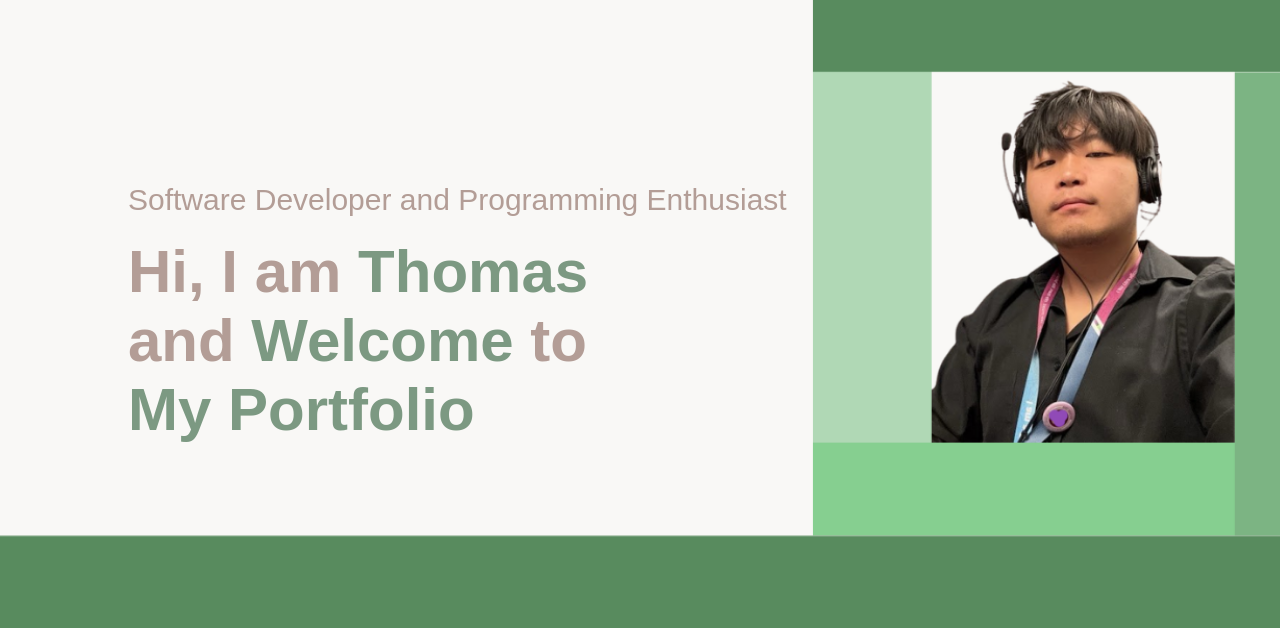
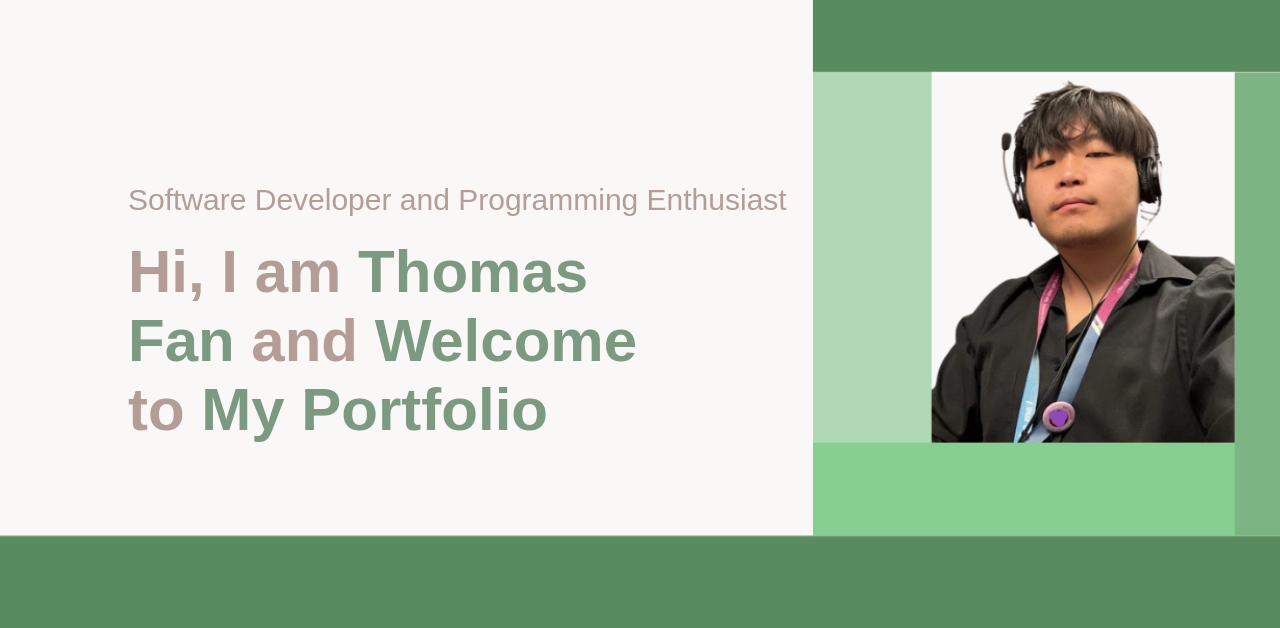
Before and after one commit to thomasfan100/TheThomasPortfolio, a plain HTML site: page index.html in a window 1280 px wide. Shown: the part 172-800 px from the top of the page. Drawn offline with Linux system fonts and the light colour scheme.

Commit message:
one more change

```diff
--- a/index.html
+++ b/index.html
@@ -28,7 +28,7 @@
         </nav>
         <div class="header-text">
           <p>Software Developer and Programming Enthusiast</p>
-          <h1>Hi, I am <span>Thomas</span><br> and <span>Welcome</span> to <br><span>My Portfolio</span></h1>
+          <h1>Hi, I am <span>Thomas <br>Fan</span> and <span>Welcome</span> <br>to <span>My Portfolio</span></h1>
         </div>
       </div>
     </div>
```
